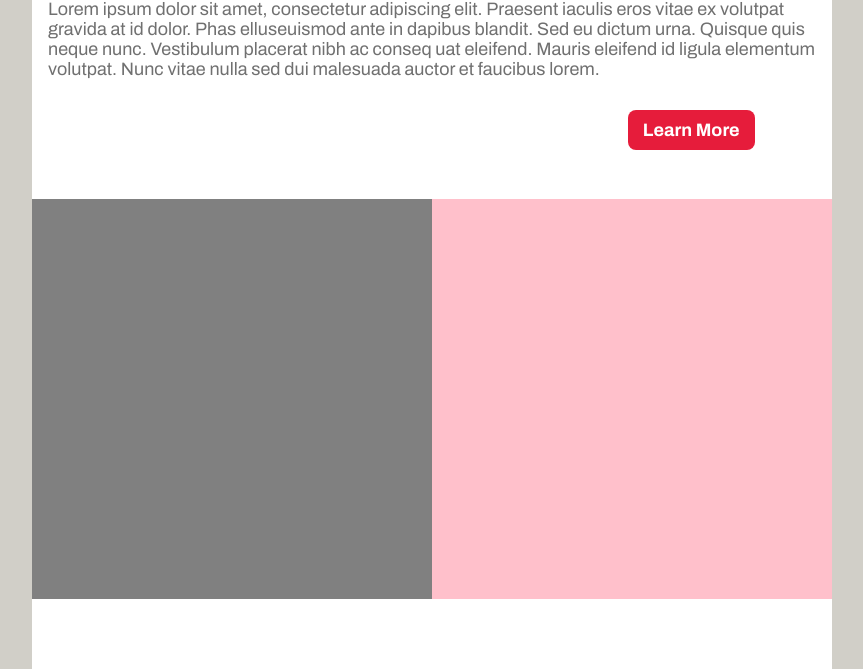
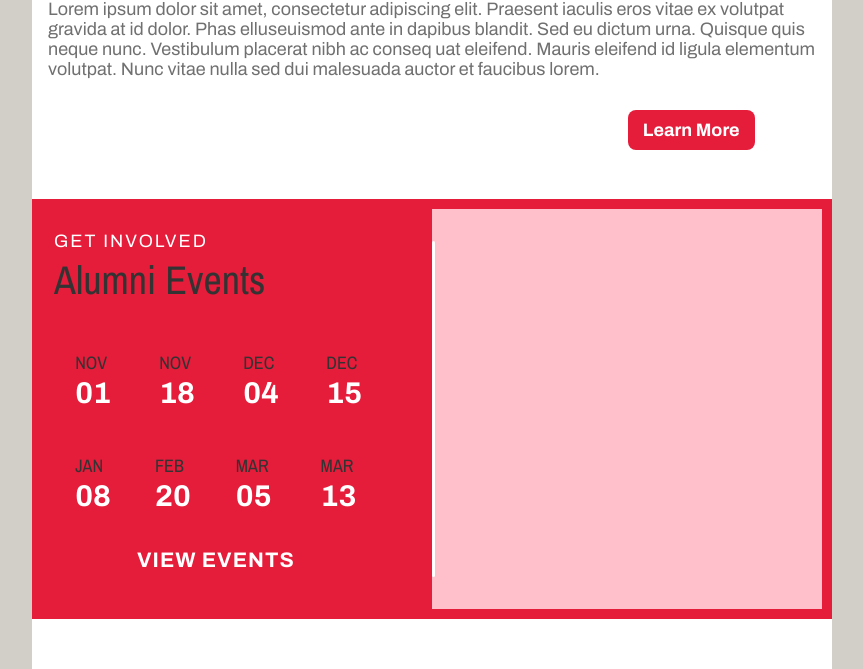
Before and after one commit to natiaLollie/university-of-houston, a plain HTML site: page index.html in a window 1280 px wide. Shown: the part 422-1091 px from the top of the page, without its empty margins (208-1071 px from the left). Drawn offline with nearby package versions, Linux system fonts and the light colour scheme.

Commit message:
Correct middle row left column content

```diff
--- a/index.html
+++ b/index.html
@@ -46,7 +46,6 @@
       }
       .news-blurb{
       margin: 5% 2% 15% 2%;
-
       }
       #news-head{
         font-family:Archivo Narrow;
@@ -75,19 +74,81 @@
         border: solid 2px;
         color: #E61C3B;
       }
-      #row3{
-        background: gray;
+
+/* Start Middle Row */
+    #left-col{
+      width: 50%;
       height: 400px;
-        margin-bottom: 10%;
-        float: left;
+
+      float:left;
+    }
+    #right-col{
       width: 50%;
+      height: 400px;
+      background: pink;
+      float:right;
     }
-      #row4{
-        background: pink;
+    #red-box{
+      position: relative;
+      background: #E61C3B;
+      max-width: 100%;
       height: 400px;
-        float: right;
-        width: 50%;
+      padding: 10px;
+      margin-bottom: 8%;
     }
+    .divider{
+      position: absolute;
+      left: 50%;
+      top: 10%;
+      bottom: 10%;
+      border-left: 3px solid white;
+      border-radius: 80px;
+    }
+
+/* End Middle Row */
+
+
+.title{
+  color: #fff;
+  letter-spacing: 2px;
+  text-transform: uppercase;
+  padding-left: 10px;
+  padding-top: 20px;
+}
+.subtitle{
+  color: #333333;
+  font-family: Archivo Narrow;
+  padding-left: 10px;
+  font-size: 40px;
+}
+.calendar{
+  padding-left: 8%;
+  padding-top: 40px;
+}
+.cal-space td{
+  padding-right: 50px;
+}
+.month{
+  text-transform: uppercase;
+  text-align: center;
+  font-family: Archivo Narrow;
+}
+.day{
+  text-align: 2px;
+  font-size: 30px;
+  font-weight: bold;
+  color: #fff;
+}
+#red-box h3{
+  margin-top: 35px;
+  margin-left: 95px;
+  text-transform: uppercase;
+  letter-spacing: 1px;
+  color: #fff;
+}
+
+
+
       #social-icons{
         width: 100%;
         margin-bottom: 5%;
@@ -105,6 +166,22 @@
       }
       span{
         line-height: 40px;
+      }
+
+@media screen and (max-width: 600px) {
+    #left-col{
+    width: 100%;
+    }
+    #right-col{
+    width: 100%;
+    }
+    #red-box{
+      max-width: 100%;
+      height: 800px;
+    }
+    .divider{
+      display: none;
+    }
 }
 
     </style>
@@ -140,12 +217,50 @@
         </div>
 
 
-        <div id="row3">
+        <div id="red-box">
+          <div id="left-col">
+            <table class="head">
+              <tr>
+                <td class="title">Get Involved</td>
+              </tr>
+              <tr>
+                <td class="subtitle">Alumni Events</td>
+              </tr>
+            </table>
 
+            <table class="calendar">
+              <tr class="cal-space">
+                <td class="month">Nov</td>
+                <td class="month">Nov</td>
+                <td class="month">Dec</td>
+                <td class="month">Dec</td>
+              </tr>
+              <tr>
+                <td class="day">01</td>
+                <td class="day">18</td>
+                <td class="day">04</td>
+                <td class="day">15</td>
+              </tr>
+            <table class="calendar">
+              <tr class="cal-space">
+                <td class="month">Jan</td>
+                <td class="month">Feb</td>
+                <td class="month">Mar</td>
+                <td class="month">Mar</td>
+              </tr>
+              <tr>
+                <td class="day">08</td>
+                <td class="day">20</td>
+                <td class="day">05</td>
+                <td class="day">13</td>
+              </tr>
+            </table>
+            </table>
+            <h3>View Events</h3>
           </div>
-        <div id="row4">
 
-
+          <div class="divider"></div>
+          <div id="right-col"></div>
         </div>
 
 
```
Also changed, not shown: 1 other file. Lines whose indentation alone changed are shown as unchanged.
